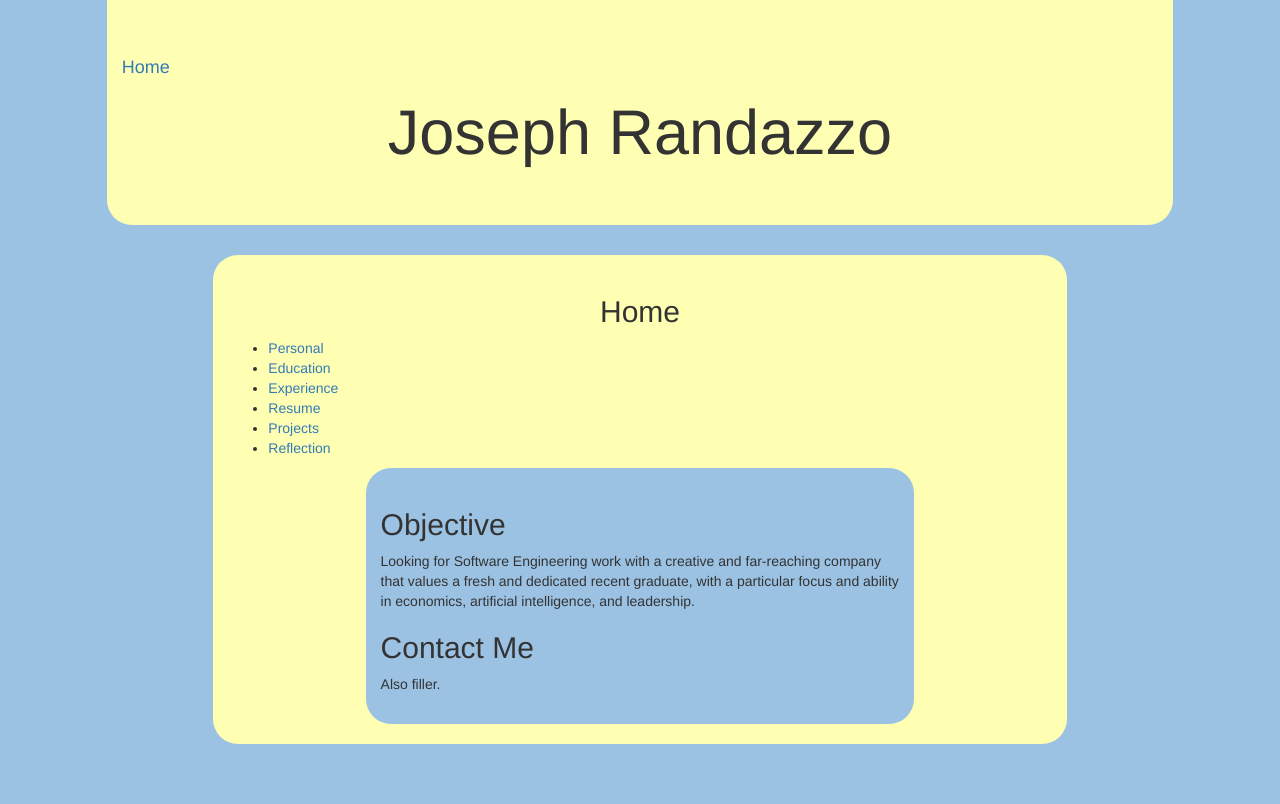
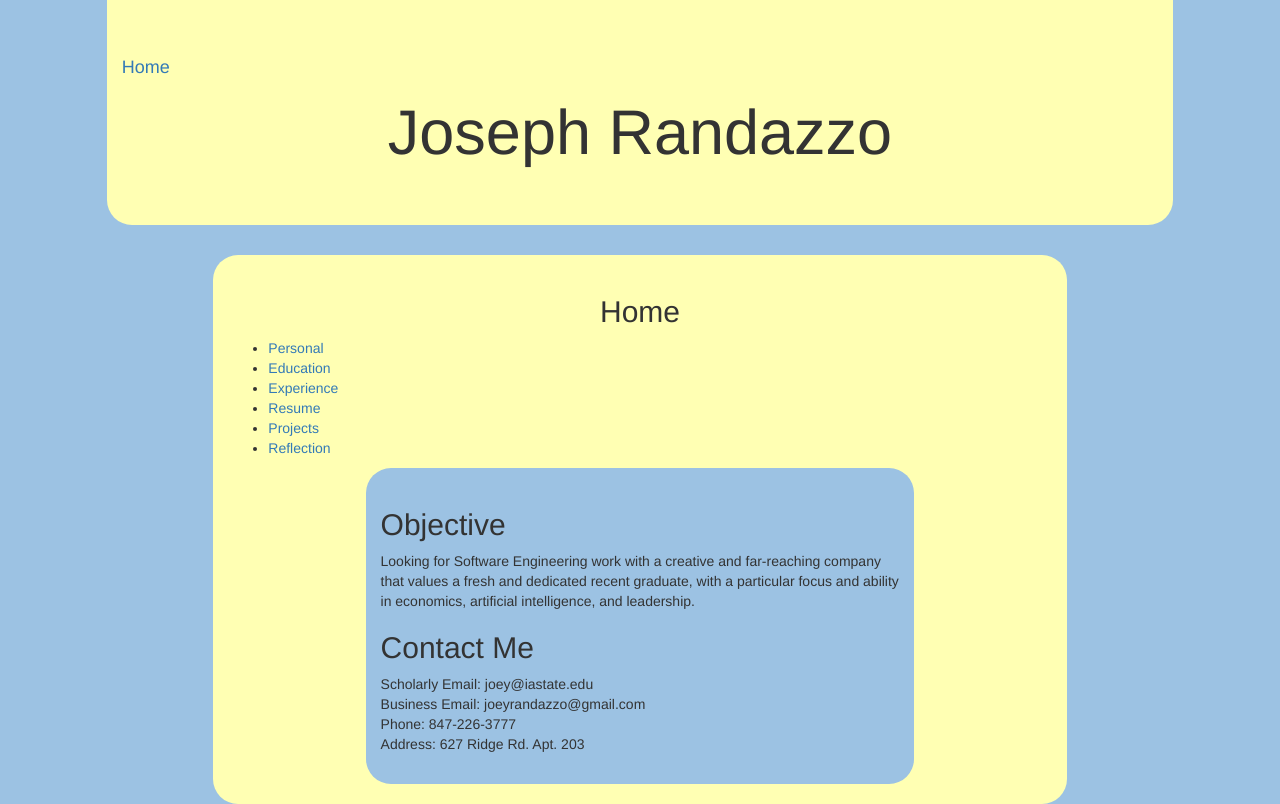
Before and after one commit to Jobbleton/Jobbleton.github.io, a plain HTML site: page index.html in a window 1280 px wide. Drawn offline with nearby package versions, Linux system fonts and the light colour scheme.

Commit message:
Contact Me filled

```diff
--- a/index.html
+++ b/index.html
@@ -27,7 +27,12 @@
 	<h2>Objective</h2>
 	<p>Looking for Software Engineering work with a creative and far-reaching company that values a fresh and dedicated recent graduate, with a particular focus and ability in economics, artificial intelligence, and leadership.</p>
 	<h2>Contact Me</h2>
-	<p>Also filler.</p>
+	<p>
+	Scholarly Email: joey@iastate.edu<br>
+	Business Email: joeyrandazzo@gmail.com<br>
+	Phone: 847-226-3777<br>
+	Address: 627 Ridge Rd. Apt. 203
+	</p>
         </div>
     </div>
 </body>
```
